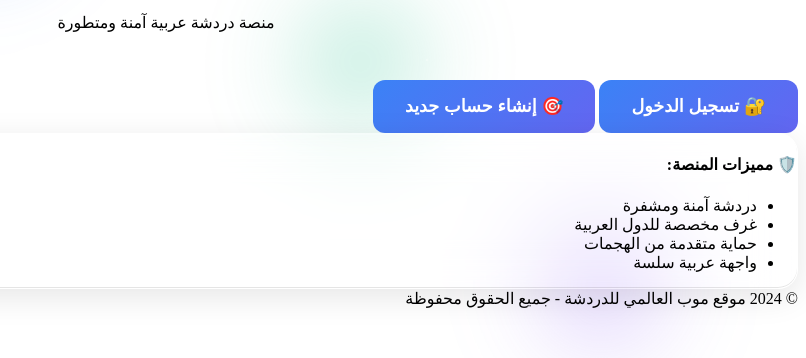
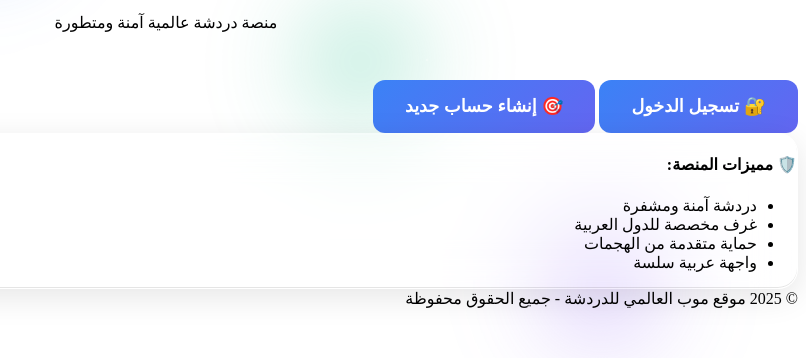
Before and after one commit to 1mod2000mod1-jpg/mobo-chat-app, a website: page index.html in a window 1280 px wide. Shown: the part 334-692 px from the top of the page, 474-1280 px from the left. Drawn offline with Linux system fonts and the light colour scheme.

Commit message:
Update index.html

```diff
--- a/index.html
+++ b/index.html
@@ -20,7 +20,7 @@
             <div class="logo-glow red-glow"></div>
             <img src="https://i.top4top.io/p_3583q2vy21.jpg" alt="شعار موب العالمي" class="logo-image">
             <div class="logo-text">موقع موب العالمي</div>
-            <p>منصة دردشة عربية آمنة ومتطورة</p>
+            <p>منصة دردشة عالمية آمنة ومتطورة</p>
         </div>
 
         <div class="welcome-options">
@@ -43,7 +43,7 @@
         </div>
 
         <div class="copyright-notice">
-            © 2024 موقع موب العالمي للدردشة - جميع الحقوق محفوظة
+            © 2025 موقع موب العالمي للدردشة - جميع الحقوق محفوظة
         </div>
     </div>
 
```
